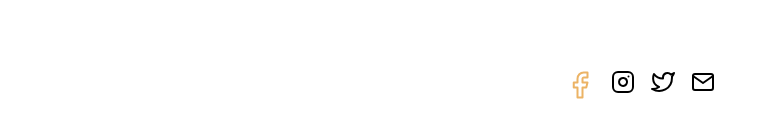
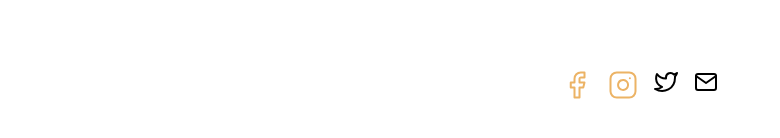
Before and after one commit to GitAlexisBERNARD/Lightbrary, a Vue app: page / in a window 1280 px wide. Shown: the part 498-636 px from the top of the page, without its empty margins (0-780 px from the left). Built offline with nearby package versions, Linux system fonts and the light colour scheme.

Commit message:
Update instagram.vue

```diff
--- a/src/components/icons/instagram.vue
+++ b/src/components/icons/instagram.vue
@@ -1,3 +1,3 @@
 <template>
-    <svg xmlns="http://www.w3.org/2000/svg" width="24" height="24" viewBox="0 0 24 24" fill="none" stroke="currentColor" stroke-width="2" stroke-linecap="round" stroke-linejoin="round" class="feather feather-instagram"><rect x="2" y="2" width="20" height="20" rx="5" ry="5"></rect><path d="M16 11.37A4 4 0 1 1 12.63 8 4 4 0 0 1 16 11.37z"></path><line x1="17.5" y1="6.5" x2="17.51" y2="6.5"></line></svg>
+    <svg width="30" height="30" viewBox="0 0 30 30" fill="none" xmlns="http://www.w3.org/2000/svg"><path d="M21.25 2.5H8.75C5.29822 2.5 2.5 5.29822 2.5 8.75V21.25C2.5 24.7018 5.29822 27.5 8.75 27.5H21.25C24.7018 27.5 27.5 24.7018 27.5 21.25V8.75C27.5 5.29822 24.7018 2.5 21.25 2.5Z" stroke="#ECB365" stroke-width="2" stroke-linecap="round" stroke-linejoin="round"/><path d="M20 14.2125C20.1543 15.2528 19.9766 16.3153 19.4922 17.2488C19.0078 18.1823 18.2414 18.9393 17.302 19.4121C16.3626 19.8849 15.2981 20.0495 14.2597 19.8824C13.2214 19.7153 12.2622 19.2251 11.5185 18.4815C10.7749 17.7378 10.2847 16.7786 10.1176 15.7403C9.9505 14.702 10.1151 13.6374 10.5879 12.698C11.0607 11.7586 11.8177 10.9922 12.7512 10.5078C13.6847 10.0234 14.7472 9.84575 15.7875 10C16.8487 10.1574 17.8311 10.6518 18.5896 11.4104C19.3482 12.1689 19.8426 13.1514 20 14.2125Z" stroke="#ECB365" stroke-width="2" stroke-linecap="round" stroke-linejoin="round"/><path d="M21.875 8.125H21.8875" stroke="#ECB365" stroke-width="2" stroke-linecap="round" stroke-linejoin="round"/></svg>
 </template>
```
